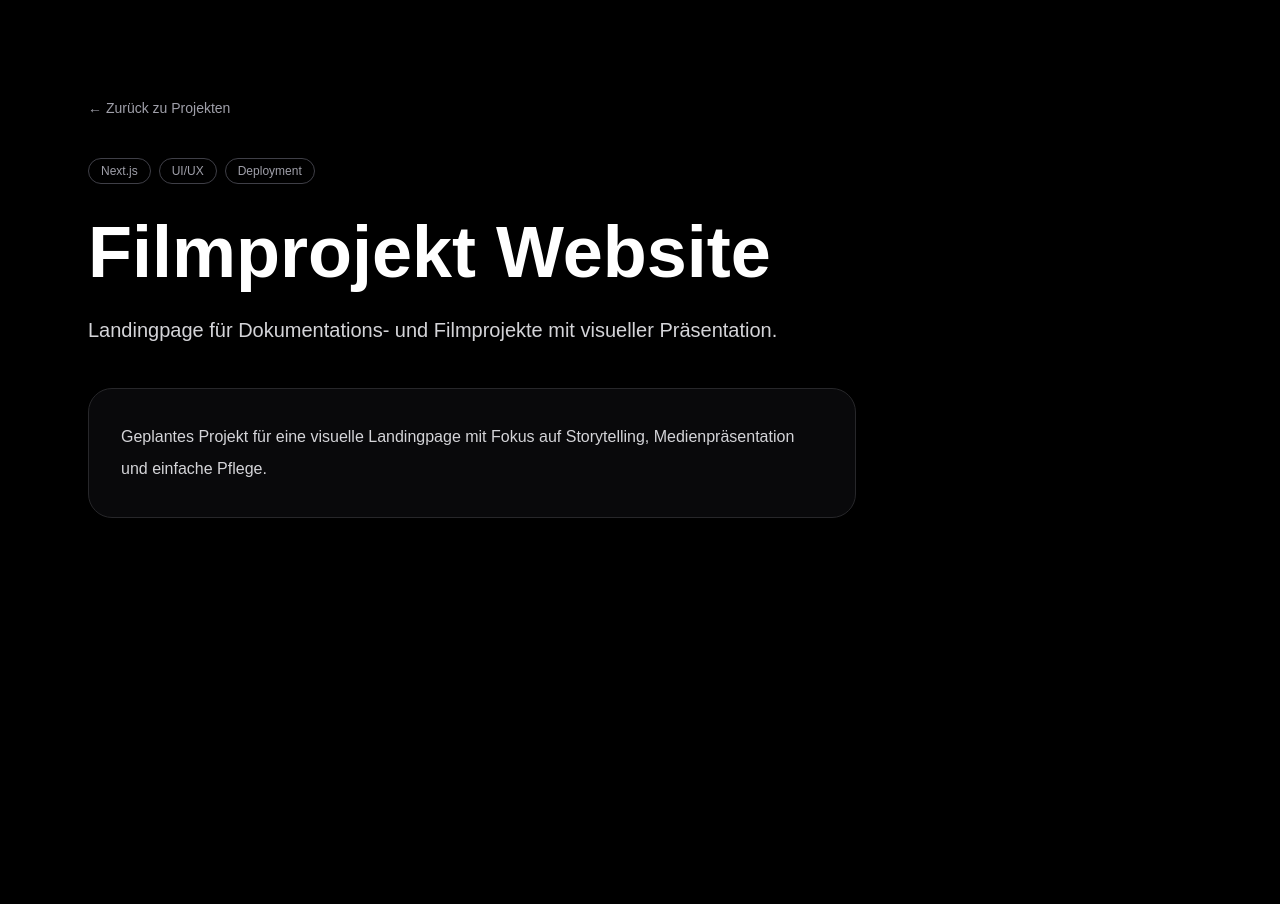
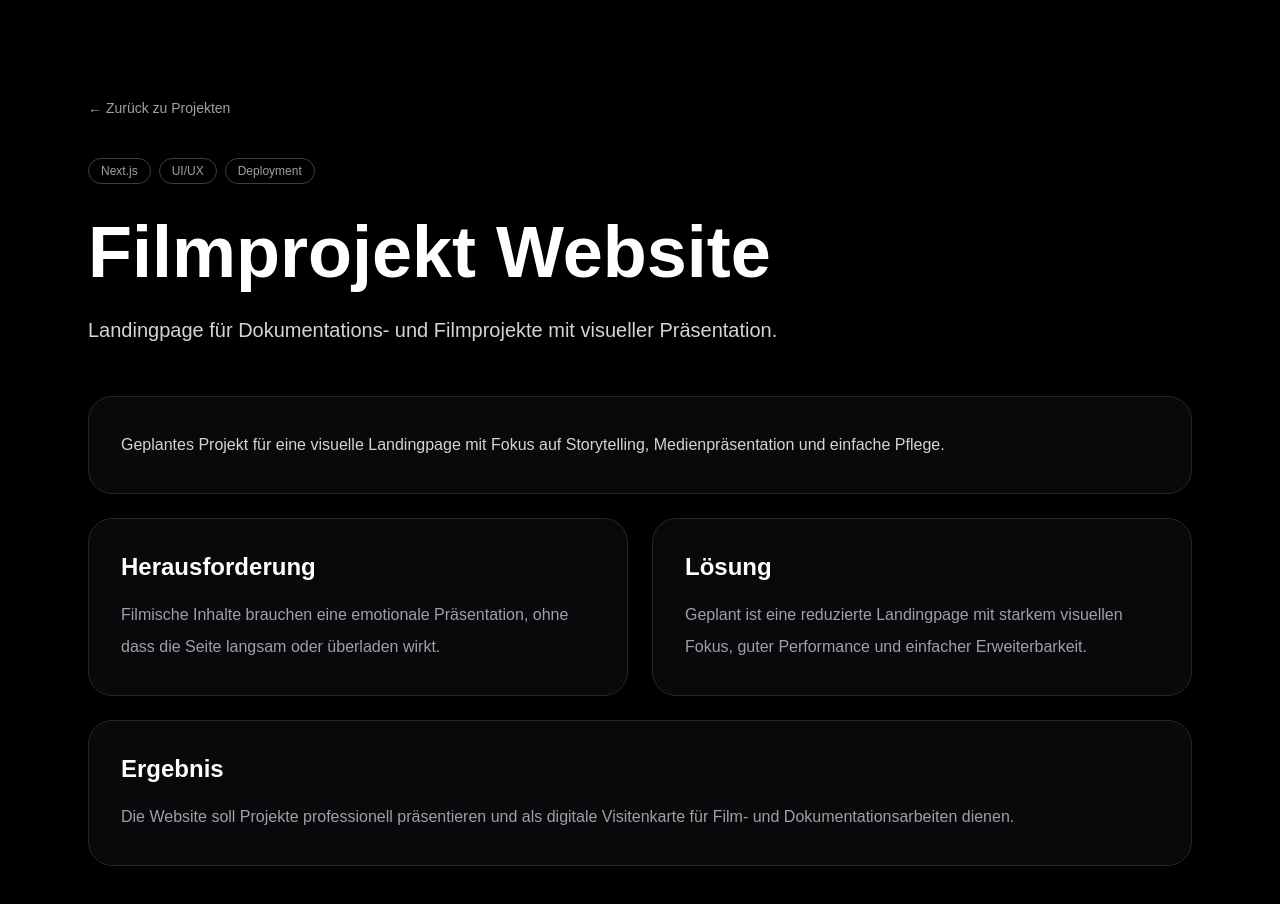
Before and after one commit to platform-eva/portfolio, a Next.js app: page /projects/filmprojekt-website in a window 1280 px wide. Shown: the top 904 px of the page. Before the commit the page ends 800 px from the top, so only its background shows below. Built offline with nearby package versions, Linux system fonts and the light colour scheme.

Commit message:
Improve project case study pages

```diff
--- a/app/projects/[slug]/page.tsx
+++ b/app/projects/[slug]/page.tsx
@@ -21,7 +21,10 @@ export default async function ProjectPage({ params }: ProjectPageProps) {
   return (
     <main className="min-h-screen bg-black py-24 text-white">
       <Container>
-        <Link href="/#projects" className="mb-10 inline-block text-sm text-zinc-400 hover:text-white">
+        <Link
+          href="/#projects"
+          className="mb-10 inline-block text-sm text-zinc-400 hover:text-white"
+        >
           ← Zurück zu Projekten
         </Link>
 
@@ -35,20 +38,31 @@ export default async function ProjectPage({ params }: ProjectPageProps) {
           {project.title}
         </h1>
 
-        <p className="mb-10 max-w-3xl text-xl leading-9 text-zinc-300">
+        <p className="mb-12 max-w-3xl text-xl leading-9 text-zinc-300">
           {project.description}
         </p>
 
-        <article className="max-w-3xl rounded-3xl border border-zinc-800 bg-zinc-950 p-8 leading-8 text-zinc-300">
-          {project.details}
-        </article>
+        <div className="grid gap-6 md:grid-cols-2">
+          <article className="rounded-3xl border border-zinc-800 bg-zinc-950 p-8 md:col-span-2">
+            <p className="leading-8 text-zinc-300">{project.details}</p>
+          </article>
+
+          <article className="rounded-3xl border border-zinc-800 bg-zinc-950 p-8">
+            <h2 className="mb-4 text-2xl font-semibold">Herausforderung</h2>
+            <p className="leading-8 text-zinc-400">{project.challenge}</p>
+          </article>
+
+          <article className="rounded-3xl border border-zinc-800 bg-zinc-950 p-8">
+            <h2 className="mb-4 text-2xl font-semibold">Lösung</h2>
+            <p className="leading-8 text-zinc-400">{project.solution}</p>
+          </article>
+
+          <article className="rounded-3xl border border-zinc-800 bg-zinc-950 p-8 md:col-span-2">
+            <h2 className="mb-4 text-2xl font-semibold">Ergebnis</h2>
+            <p className="leading-8 text-zinc-400">{project.result}</p>
+          </article>
+        </div>
       </Container>
     </main>
   );
 }
-
-export function generateStaticParams() {
-  return projects.map((project) => ({
-    slug: project.slug,
-  }));
-}
--- a/data/projects.ts
+++ b/data/projects.ts
@@ -9,6 +9,12 @@ export const projects: Project[] = [
     technologies: ["Next.js", "TypeScript", "Tailwind", "Docker", "Vercel"],
     details:
       "Dieses Projekt zeigt eine moderne Portfolio-Website mit komponentenbasierter Architektur, responsivem Design, Docker-Setup, GitHub Actions und Deployment über Vercel.",
+    challenge:
+      "Die Herausforderung war, moderne Web- und DevOps-Techniken sinnvoll einzubauen, ohne das Projekt unnötig komplex zu machen.",
+    solution:
+      "Die Website nutzt Next.js, TypeScript, Tailwind CSS, Docker für lokale Entwicklung, GitHub Actions für CI und Vercel für automatisches Deployment.",
+    result:
+      "Entstanden ist ein performantes Portfolio, das als technische Referenz und Grundlage für spätere Kundenprojekte dient.",
   },
   {
     title: "PAH GmbH Website",
@@ -18,6 +24,12 @@ export const projects: Project[] = [
     technologies: ["React", "SEO", "Responsive Design"],
     details:
       "Geplantes Kundenprojekt für eine schnelle, wartungsarme Firmenwebsite mit klarer Struktur und professioneller Außendarstellung.",
+    challenge:
+      "Eine kleine Firmenwebsite soll professionell wirken, schnell laden und einfach wartbar bleiben.",
+    solution:
+      "Geplant ist eine moderne statische Website mit klarer Informationsarchitektur, responsivem Design und sauberem Deployment.",
+    result:
+      "Ziel ist eine hochwertige Online-Präsenz mit geringen laufenden Kosten und einfacher technischer Pflege.",
   },
   {
     title: "Filmprojekt Website",
@@ -27,5 +39,11 @@ export const projects: Project[] = [
     technologies: ["Next.js", "UI/UX", "Deployment"],
     details:
       "Geplantes Projekt für eine visuelle Landingpage mit Fokus auf Storytelling, Medienpräsentation und einfache Pflege.",
+    challenge:
+      "Filmische Inhalte brauchen eine emotionale Präsentation, ohne dass die Seite langsam oder überladen wirkt.",
+    solution:
+      "Geplant ist eine reduzierte Landingpage mit starkem visuellen Fokus, guter Performance und einfacher Erweiterbarkeit.",
+    result:
+      "Die Website soll Projekte professionell präsentieren und als digitale Visitenkarte für Film- und Dokumentationsarbeiten dienen.",
   },
 ];
--- a/types/project.ts
+++ b/types/project.ts
@@ -4,4 +4,7 @@ export type Project = {
   description: string;
   technologies: string[];
   details: string;
+  challenge: string;
+  solution: string;
+  result: string;
 };
```
